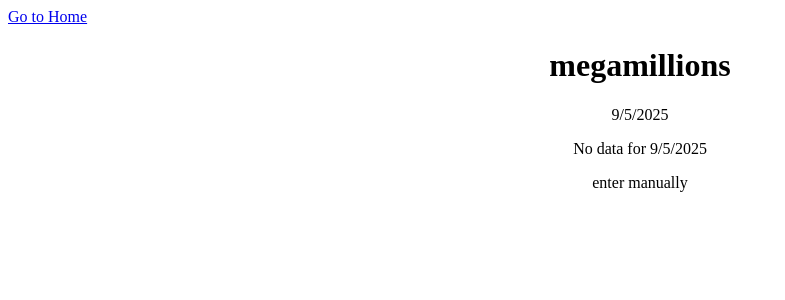
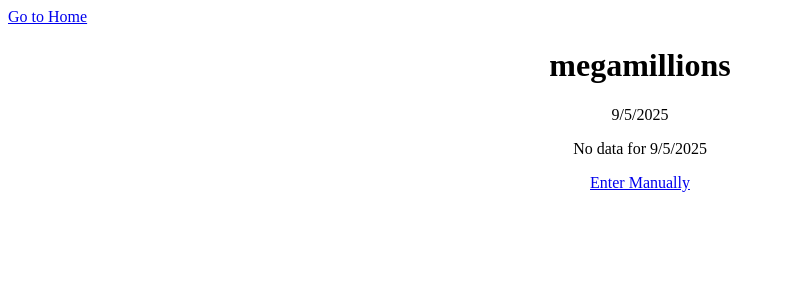
Before and after one commit to Merk42/lottery, a Vue app: page /etc/lottery/check/megamillions/2025-09-05 in a window 1280 px wide. Shown: the top 300 px of the page, without its empty margins (0-785 px from the left). Built offline with nearby package versions, Linux system fonts and the light colour scheme.

Commit message:
option to enter actual drawing numbers

```diff
--- a/src/components/CheckEntry.vue
+++ b/src/components/CheckEntry.vue
@@ -30,13 +30,19 @@
     }
     return JSON.parse(LOCAL_DATA);
 })
+
+const MANUAL_LINK = computed(() => {
+    const LOTTERY = route.params.lottery;
+    const DATE = route.params.date;
+    return `/etc/lottery/enter/${LOTTERY}/${DATE}`
+})
 </script>
 <template>
     <h1>{{ route.params.lottery }}</h1>
     <p>{{ USDate }}</p>
     <div v-if="!CURRENT_DRAWING">
         <p>No data for {{ USDate }}</p>
-        <p>enter manually</p>
+        <RouterLink :to="{ path: MANUAL_LINK, query:{'drawing':'true'} }">Enter Manually</RouterLink>
     </div>
     <div v-if="t && CURRENT_DRAWING">
         <template v-for="ENTRY in t.attempts">
--- a/src/components/EnterEntry.vue
+++ b/src/components/EnterEntry.vue
@@ -58,7 +58,7 @@
  Monday, Wednesday and Saturday
 */
 
-function save() {
+function saveEntry() {
     const local = localStorage.getItem(DATE.value);
     let data;
     if (local) {
@@ -80,6 +80,28 @@
         }
     }
     localStorage.setItem(DATE.value, JSON.stringify(data))
+}
+
+function saveDrawing() {
+    let data = {
+        name: TYPE.value,
+        date: DATE.value,
+        attempts: [
+            {
+                base: baseNumbers.value,
+                extra: extraNumber.value[0]
+            }
+        ]
+    }
+    localStorage.setItem(`drawing-${DATE.value}`, JSON.stringify(data))
+}
+
+function save() {
+    if (route.query.drawing === 'true') {
+        saveDrawing();
+    } else {
+       saveEntry();
+    }
 }
 </script>
 <template>
```
